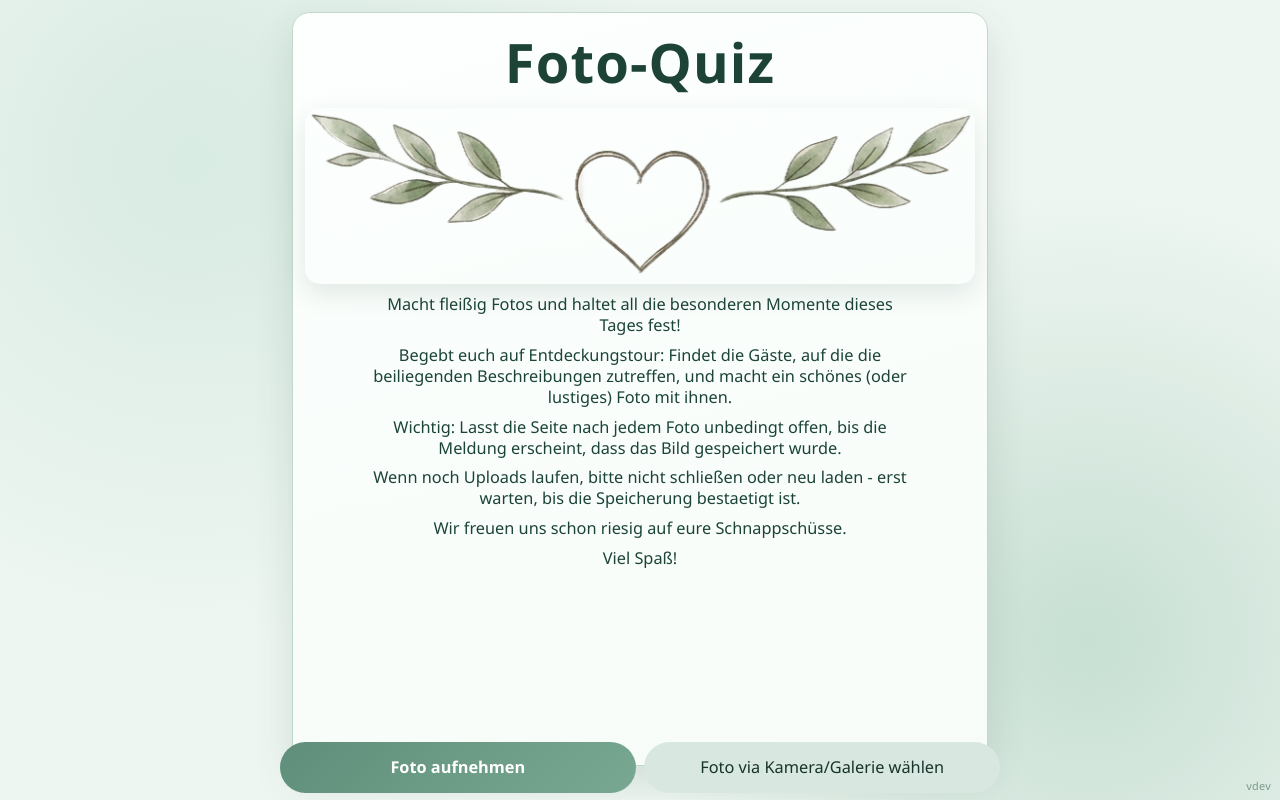
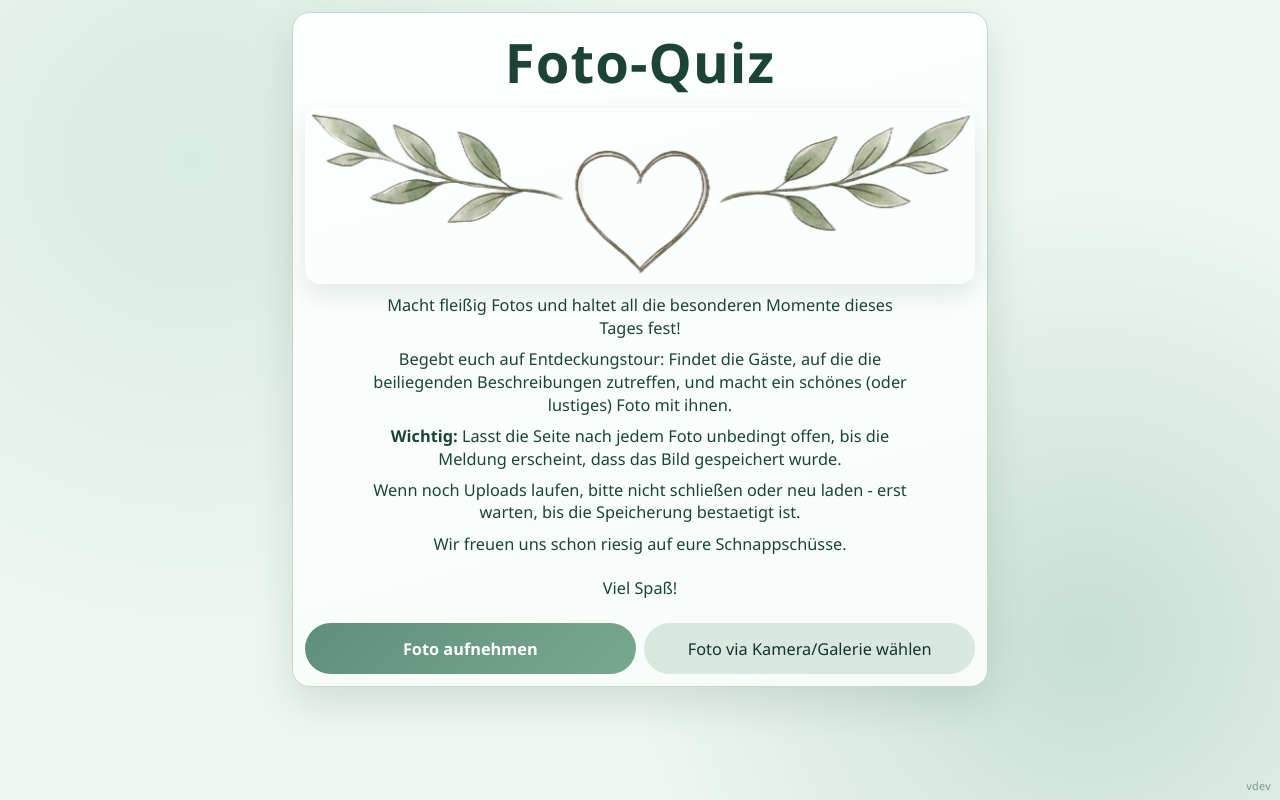
Before and after one commit to maximilianpohle/hochzeitskamera, a Flask app: page / in a window 1280 px wide. Run offline with Flask 3, Linux system fonts and the light colour scheme.

Commit message:
Update changelog to version 0.1.56; enhance quiz intro layout and instructions for better user experience.

```diff
--- a/static/style.css
+++ b/static/style.css
@@ -48,22 +48,22 @@ body {
 
 .quiz-intro {
   width: 100%;
-  margin: 0 0 0.75rem;
+  margin: 0 0 0.9rem;
   padding: 0;
   flex: 1;
-  min-height: clamp(12rem, 30vh, 20rem);
+  min-height: 0;
   color: #1b4437;
   font-size: 1.02rem;
   text-align: center;
-  display: grid;
-  place-content: center;
-  justify-items: center;
+  overflow-y: auto;
+  -webkit-overflow-scrolling: touch;
 }
 
 .quiz-intro p {
-  margin: 0;
-  line-height: 1.3;
+  margin: 0 auto;
+  line-height: 1.4;
   max-width: 58ch;
+  text-align: center;
 }
 
 .quiz-intro p + p {
@@ -74,11 +74,11 @@ body {
   position: relative;
   display: flex;
   flex-direction: column;
+  min-height: 0;
   background: linear-gradient(165deg, #fcfffd, var(--card));
   border: 1px solid #c1d8cd;
   border-radius: 1.1rem;
   padding: 0.75rem;
-  padding-bottom: 11.5rem;
   box-shadow: 0 16px 40px rgba(40, 78, 64, 0.14);
 }
 
@@ -102,16 +102,11 @@ body {
 }
 
 .controls {
-  margin-top: 0;
+  margin-top: auto;
+  padding-top: 0.55rem;
   display: grid;
   gap: 0.55rem;
-  position: fixed;
-  left: 50%;
-  transform: translateX(-50%);
-  bottom: max(0.45rem, env(safe-area-inset-bottom));
-  z-index: 950;
-  width: min(720px, calc(100vw - 1rem));
-  padding: 0;
+  width: 100%;
 }
 
 button {
@@ -256,7 +251,7 @@ button:disabled {
   .quiz-intro {
     margin: 0 0 0.5rem;
     font-size: 0.98rem;
-    min-height: clamp(10rem, 24vh, 14rem);
+    min-height: 0;
   }
 
   .camera-card {
@@ -265,7 +260,6 @@ button:disabled {
     display: flex;
     flex-direction: column;
     padding: 0.5rem;
-    padding-bottom: 11.8rem;
   }
 
   .upload-banner {
@@ -284,8 +278,7 @@ button:disabled {
     display: grid;
     grid-template-columns: 1fr;
     gap: 0.5rem;
-    width: calc(100vw - 1rem);
-    bottom: max(0.4rem, env(safe-area-inset-bottom));
+    width: 100%;
   }
 
   #switchCameraBtn {
@@ -304,6 +297,5 @@ button:disabled {
 @media (min-width: 700px) {
   .controls {
     grid-template-columns: 1fr 1fr;
-    width: min(720px, calc(100vw - 1.2rem));
   }
 }
--- a/templates/index.html
+++ b/templates/index.html
@@ -14,9 +14,10 @@
         <section class="quiz-intro" aria-label="Anleitung">
           <p>Macht fleißig Fotos und haltet all die besonderen Momente dieses Tages fest!</p>
           <p>Begebt euch auf Entdeckungstour: Findet die Gäste, auf die die beiliegenden Beschreibungen zutreffen, und macht ein schönes (oder lustiges) Foto mit ihnen.</p>
-          <p>Wichtig: Lasst die Seite nach jedem Foto unbedingt offen, bis die Meldung erscheint, dass das Bild gespeichert wurde.</p>
+          <p><b>Wichtig: </b>Lasst die Seite nach jedem Foto unbedingt offen, bis die Meldung erscheint, dass das Bild gespeichert wurde.</p>
           <p>Wenn noch Uploads laufen, bitte nicht schließen oder neu laden - erst warten, bis die Speicherung bestaetigt ist.</p>
           <p>Wir freuen uns schon riesig auf eure Schnappschüsse.</p>
+          <br>
           <p>Viel Spaß!</p>
         </section>
         <div id="uploadBanner" class="upload-banner" hidden></div>
```
Also changed, not shown: CHANGELOG.md, 1 other file.
